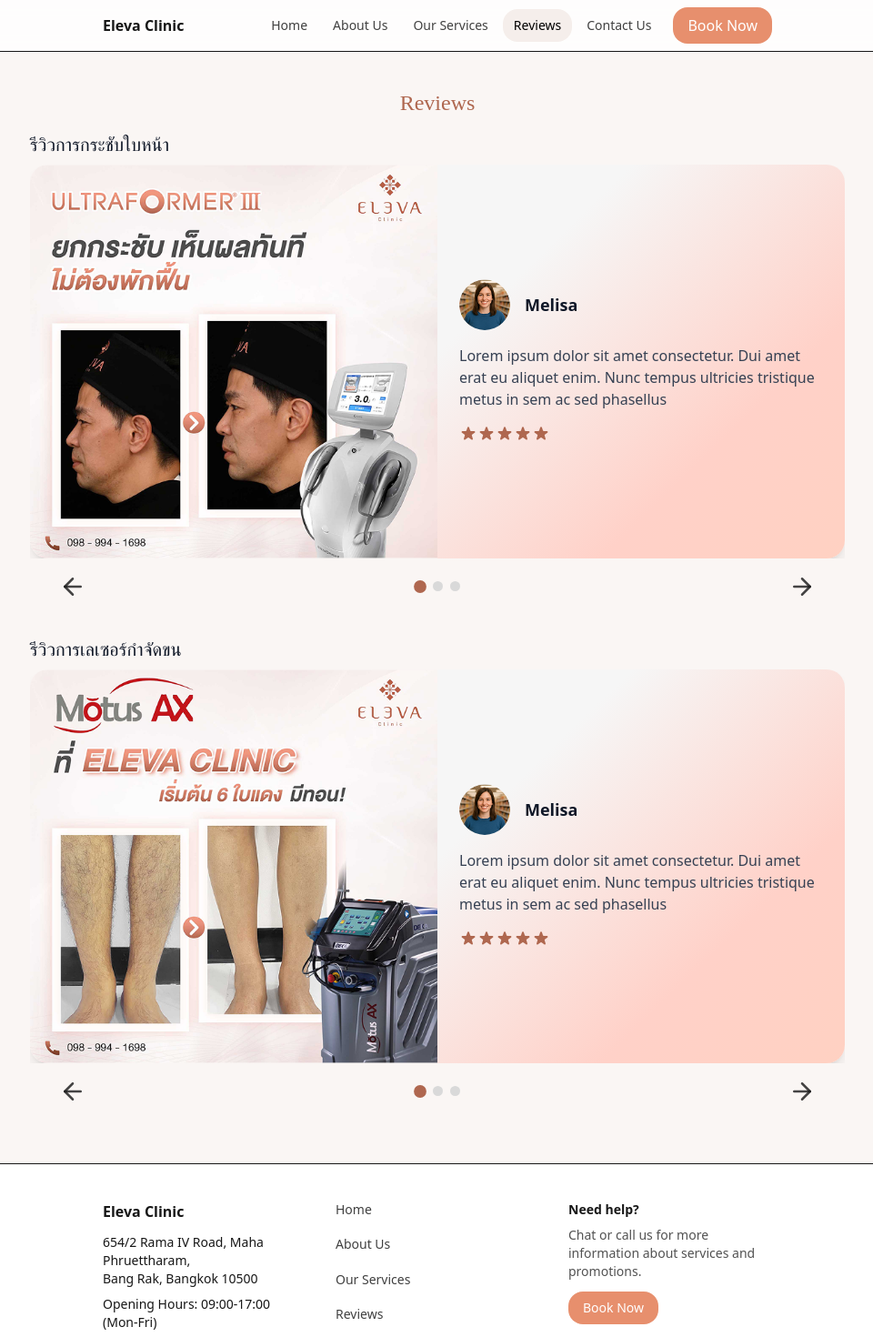
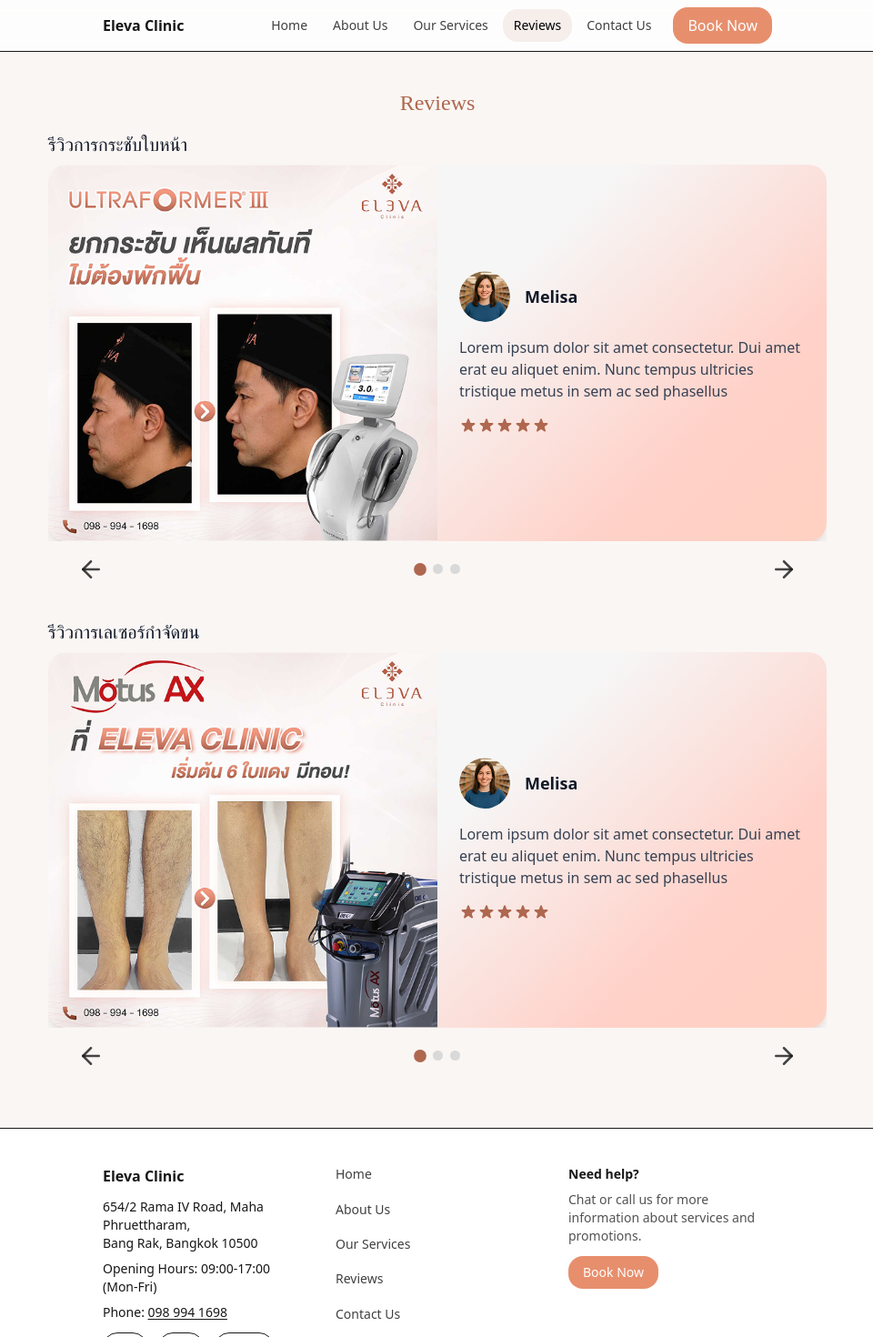
Before and after one commit to Sprouting-Tech/eleva-clinic, a Next.js app: page /reviews in a window 1280 px wide. Shown: the top 1470 px of the page at 91% size, without its empty margins (159-1119 px from the left). Built offline with nearby package versions, Linux system fonts and the light colour scheme.

Commit message:
feat:4thswiperupdate(home+review)

```diff
--- a/src/app/reviews/page.tsx
+++ b/src/app/reviews/page.tsx
@@ -7,12 +7,11 @@
 export default function ReviewsPage() {
   return (
     <>
-      <section className="px-5">
         <h1 className="text-2xl text-center font-[Montserrat] text-[#AF674F] mb-4 mt-10">
           Reviews
         </h1>
 
-        <div className="max-w-4xl mb-10 mx-auto">
+        <div className="max-w-4xl mb-10 mx-auto px-5">
           <h2 className="text-xl font-sans mb-2 text-gray-900">
             รีวิวการกระชับใบหน้า
           </h2>
@@ -30,10 +29,7 @@
           />
         </div>
 
-      </section>
-
-      <section className="px-5">
-        <div className="max-w-4xl mx-auto">
+        <div className="max-w-4xl mx-auto px-5">
           <h2 className="text-xl font-sans mb-2 text-gray-900">
             รีวิวการเลเซอร์กำจัดขน
           </h2>
@@ -50,7 +46,6 @@
             loop
           />
         </div>
-      </section>
     </>
   );
 
--- a/src/components/HomeReviews.jsx
+++ b/src/components/HomeReviews.jsx
@@ -48,7 +48,7 @@
                     spaceBetween={12}
                 >
                     {reviews.map((review) => (
-                        <SwiperSlide key={`review-${review.id}`}>
+                        <SwiperSlide key={`first2-${review.id}`}>
                             <ReviewCard review={review} />
                         </SwiperSlide>
                     ))}
@@ -94,7 +94,7 @@
                             spaceBetween={12}
                         >
                             {secondreviews.map((review) => (
-                                <SwiperSlide key={`second-${review.id}`}>
+                                <SwiperSlide key={`second2-${review.id}`}>
                                     <ReviewCard review={review} />
                                 </SwiperSlide>
                             ))}
```
